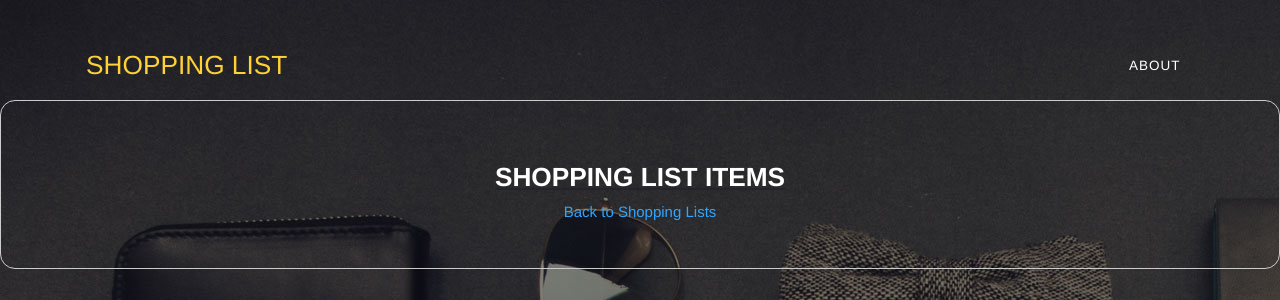
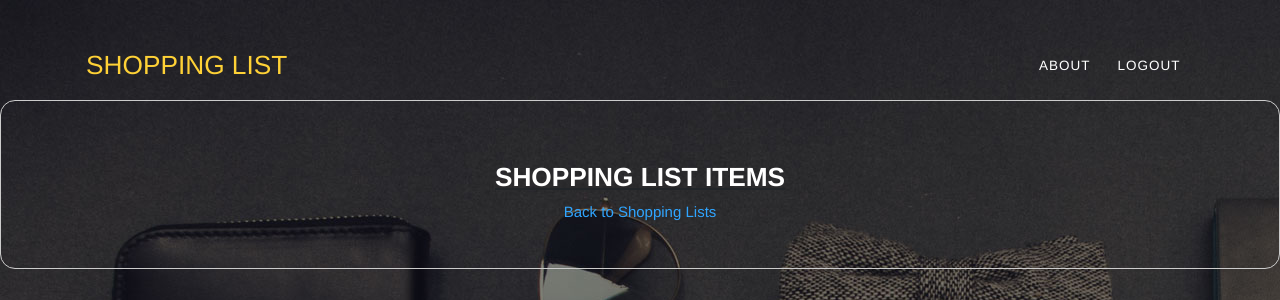
Before and after one commit to JoyyToo/Shopping-List, a Flask app: page /shoppingitems/1 in a window 1280 px wide. Shown: the top 300 px of the page. Run offline with Flask 2, Linux system fonts and the light colour scheme; the visitor is signed in with stand-in values (Sample User, id 1); some libraries are stand-ins or nearby versions.

Commit message:
[chore] update html single list item template

```diff
--- a/templates/singleshoppinglistitem.html
+++ b/templates/singleshoppinglistitem.html
@@ -30,6 +30,10 @@
             <li class="nav-item">
               <a class="nav-link js-scroll-trigger" href="{{ url_for('about') }}">About</a>
             </li>
+               <li class="nav-item">
+              <a class="nav-link js-scroll-trigger" href="{{ url_for('logout') }}">Logout</a>
+            </li>
+
 
           </ul>
         </div>
@@ -41,11 +45,12 @@
 
     {% if data %}
         {% for item in data['data'] %}
-            <h4> <b style="color:white;">{{ item['name'] }}</b>
-                <a href="/updateshpitem/{{ item['name']  }}"> <i class="fa fa-edit"></i></a>
+    <h4> <b style="color:white;">{{ item['name'] }}</b></h4>
+
+                <p style="color:white;">Amount: {{ item['amount'] }} || Category: {{ item['cat'] }}</p>
+                 <a href="/updateshpitem/{{ item['name']  }}"> <i class="fa fa-edit"></i></a>
                 <a href="/deleteshpitem/{{ item['name']  }}"><i class="fa fa-trash"></i></a>
-                <p style="color:white;">Amount: {{ item['amount'] }} ** Category: {{ item['cat'] }}</p>
-
+<br><br>
             ----------------------------------------
     <br>
     {% endfor %}
```
